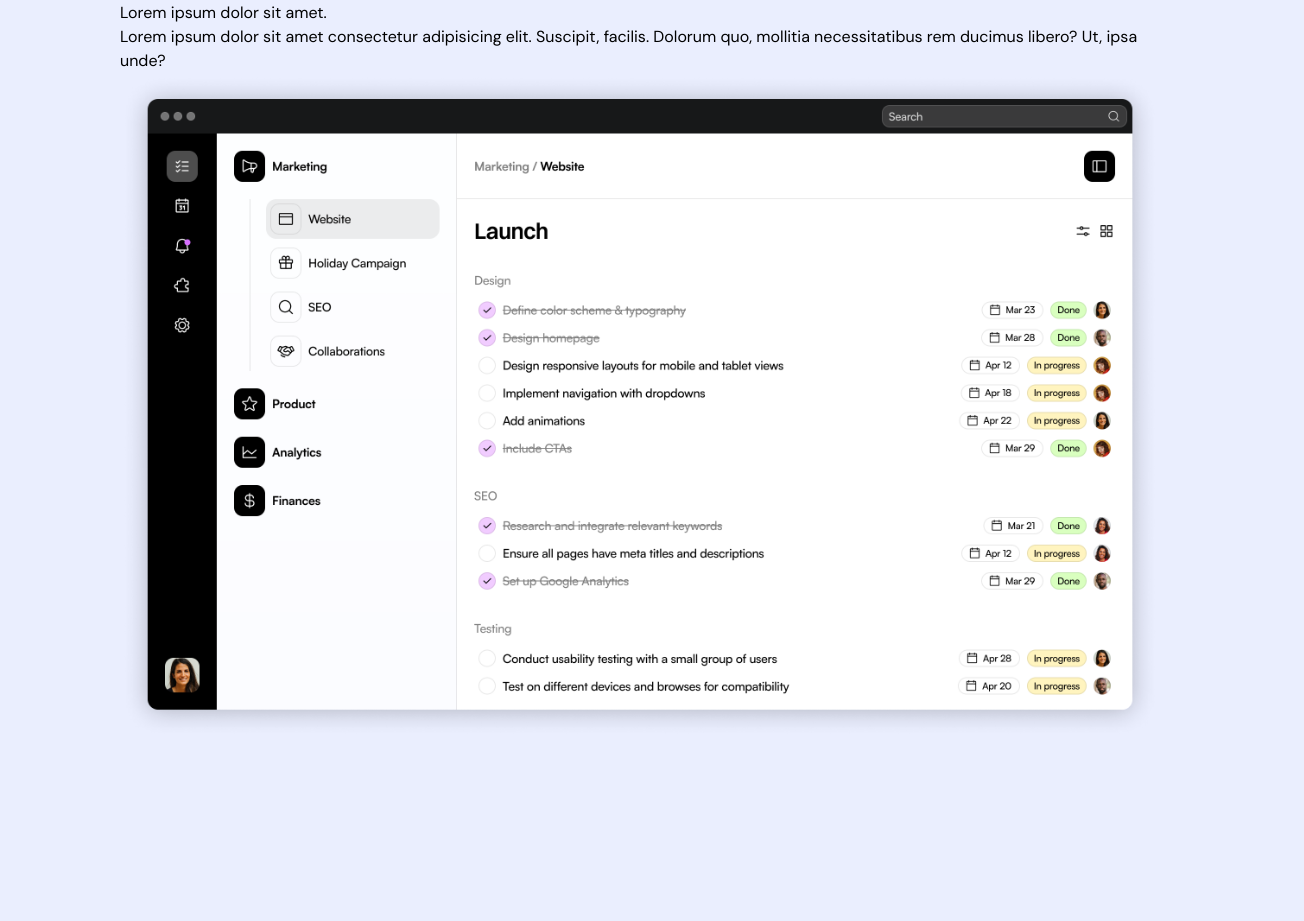
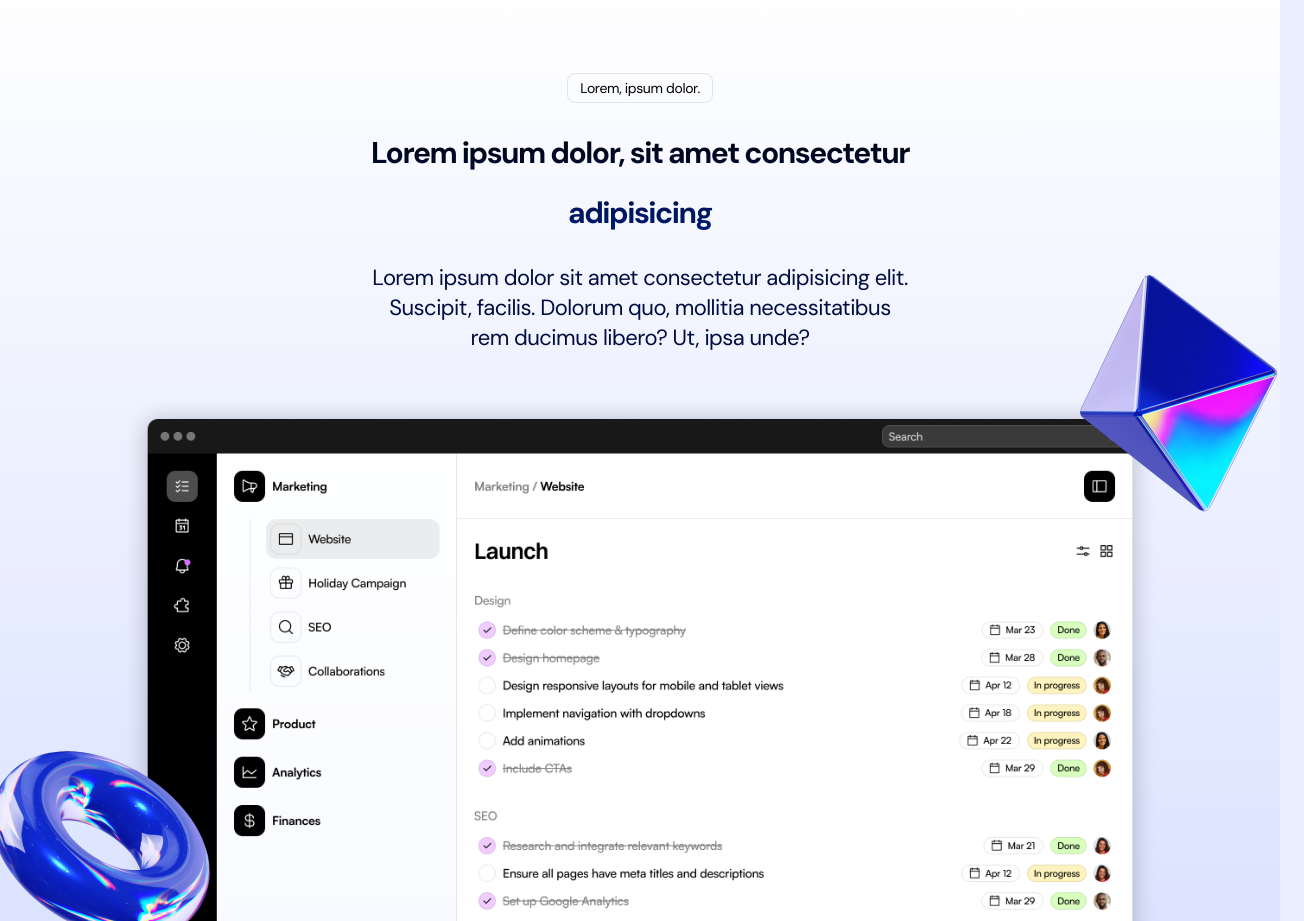
Before and after one commit to charlestanev/AeroNext, a Next.js app in the folder aero-next/: page / in a window 1280 px wide. Shown: the part 983-1904 px from the top of the page, 1304 px wide, since content can reach past the window. Before the commit the page ends 1722 px from the top, so only its background shows below. Built offline with nearby package versions, Linux system fonts and the light colour scheme.

Commit message:
chore: Update CSS styles and add tag component

```diff
--- a/aero-next/src/app/globals.css
+++ b/aero-next/src/app/globals.css
@@ -18,4 +18,7 @@
   .logo-ticker-image {
     @apply h-8 w-auto;
   }
+  .tag{
+    @apply text-sm inline-flex border border-[#222]/10 px-3 py-1 rounded-lg tracking-tight
+  }
 }
--- a/aero-next/src/sections/Hero.tsx
+++ b/aero-next/src/sections/Hero.tsx
@@ -11,7 +11,7 @@ const Hero = () => {
       <div className="container">
         <div className="md:flex items-center">
           <div className='md:w-[478px]'>
-            <div className="text-sm inline-flex border border-[#222]/10 px-3 py-1 rounded-lg tracking-tight">
+            <div className="tag">
               Lorem ipsum dolor sit amet.
             </div>
             <h1 className='text-5xl md:text-7xl font-bold tracking-tighter bg-gradient-to-b from-black to-[#001E80] text-transparent bg-clip-text mt-6'>Lorem, ipsum dolor.</h1>
--- a/aero-next/src/sections/ProductShowcase.tsx
+++ b/aero-next/src/sections/ProductShowcase.tsx
@@ -1,15 +1,36 @@
 import Image from 'next/image';
 import productImage from '@/assets/product-image.png';
+import pyramidImage from '@/assets/pyramid.png';
+import tubeImage from '@/assets/tube.png';
 
 export const ProductShowcase = () => {
   return (
-    <section>
-        <div className="container">
-          <div>Lorem, ipsum dolor.</div>
-          <h2>Lorem ipsum dolor sit amet.</h2>
-          <p>Lorem ipsum dolor sit amet consectetur adipisicing elit. Suscipit, facilis. Dolorum quo, mollitia necessitatibus rem ducimus libero? Ut, ipsa unde?</p>
-          <Image src={productImage} alt="Product Image" className=''/>
+    <section className='bg-gradient-to-b from-[#FFFFFF] to-[#D2DCFF] py-24'>
+      <div className="container">
+        <div className='max-w-[540px] mx-auto'>
+          <div className='flex justify-center'>
+            <div className='tag'>Lorem, ipsum dolor.</div>
+          </div>
+          <h2 className='text-center text-3xl md:text[54px] md:leading-[60px] font-bold tracking-tighter bg-gradient-to-b from-black to-[#001E80] text-transparent bg-clip-text mt-5'>Lorem ipsum dolor, sit amet consectetur adipisicing</h2>
+          <p className='text-center text-[22px] leading-[30px] tracking-tight text-[#010D3E] mt-5'>Lorem ipsum dolor sit amet consectetur adipisicing elit. Suscipit, facilis. Dolorum quo, mollitia necessitatibus rem ducimus libero? Ut, ipsa unde?</p>
         </div>
+        <div className='relative'>
+          <Image src={productImage} alt="Product Image" className='mt-10' />
+          <Image
+          src={pyramidImage}
+          alt="Pyramid Image"
+          height={262}
+          width={262}
+          className='absolute -right-36 -top-32' />
+          <Image
+          src={tubeImage}
+          alt="Pyramid Image"
+          height={248}
+          width={248}
+          className='absolute bottom-24 -left-36' />
+
+        </div>
+      </div>
     </section>
   );
 };
```
